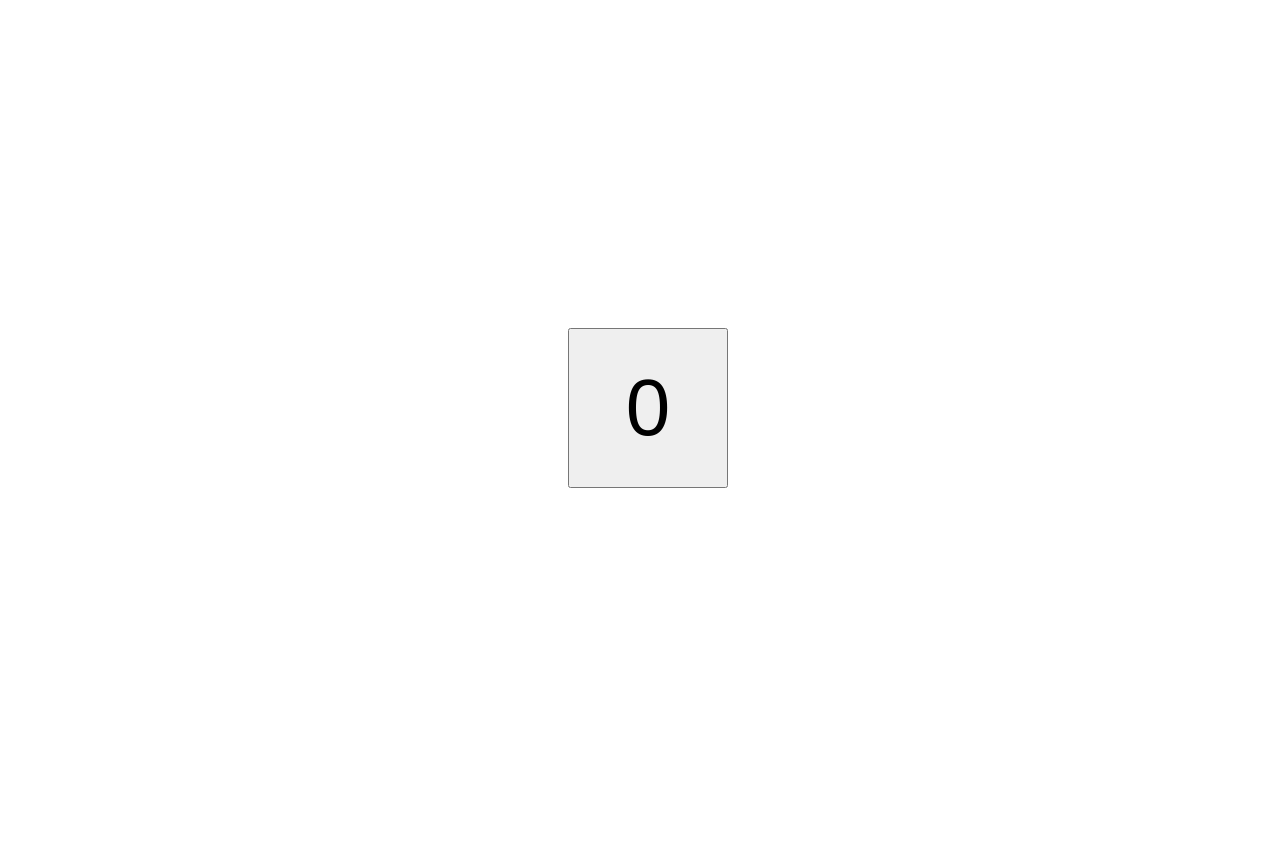
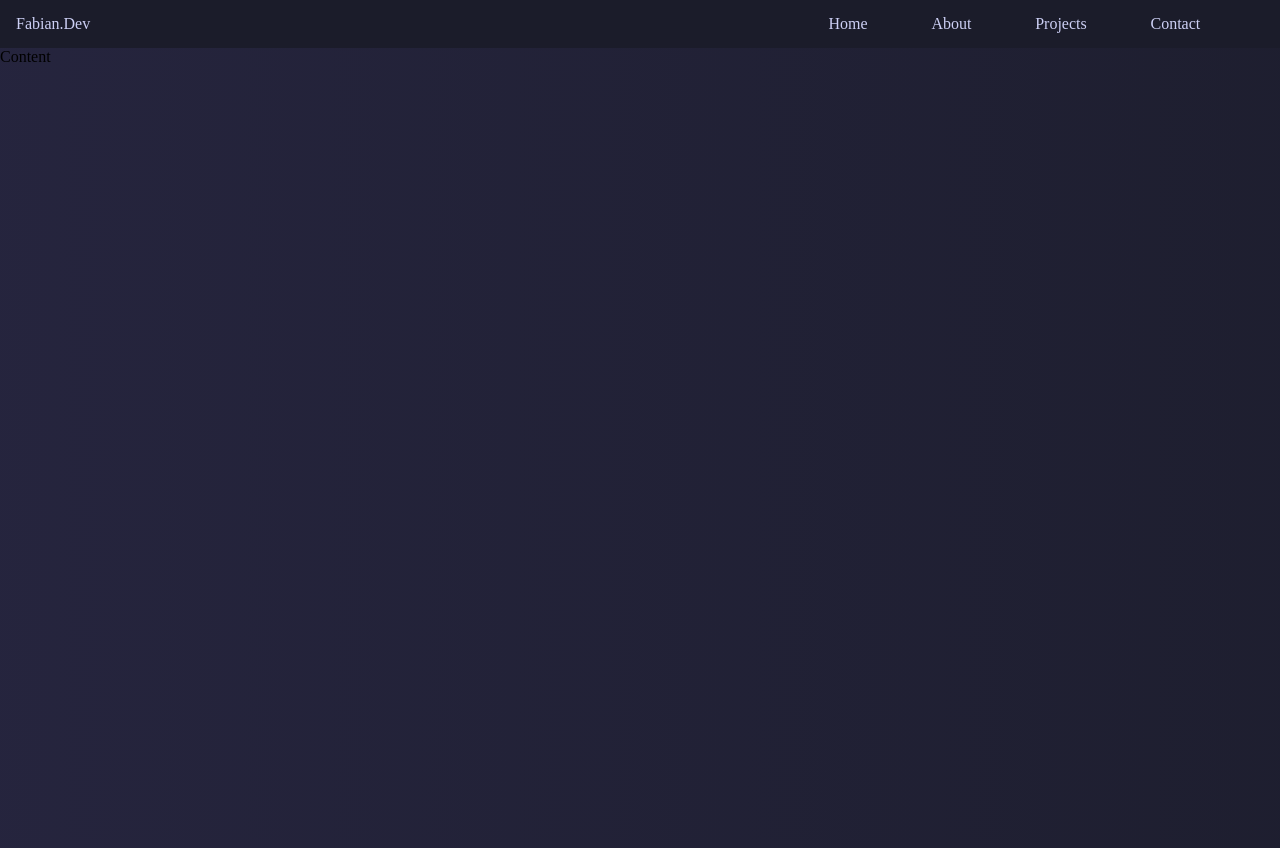
Before and after one commit to Fabianofski/portfolio, a SvelteKit app: page / in a window 1280 px wide. Before the commit the page ends 816 px from the top, so only its background shows below. Built offline with nearby package versions, Linux system fonts and the light colour scheme.

Commit message:
Added Navbar and Background

```diff
--- /dev/null
+++ b/src/routes/+layout.svelte
@@ -0,0 +1,45 @@
+<script>
+	import NavBar from './NavBar.svelte';
+</script>
+
+<NavBar />
+<slot />
+
+<style>
+	:root {
+		--background-color: #1b1c2a;
+		--secondary-background-color: #312e54;
+		--text-color: #cdd0f5;
+		--primary-color: #eee066;
+	}
+
+	:global(*) {
+		margin: 0;
+		padding: 0;
+		font: inherit;
+	}
+
+	:global(*),
+	:global(*)::before,
+	:global(*)::after {
+		box-sizing: border-box;
+	}
+
+	:global(img),
+	:global(picture),
+	:global(video),
+	:global(canvas),
+	:global(svg) {
+		display: block;
+		max-width: 100%;
+	}
+
+	:global(a) {
+		color: var(--text-color);
+		text-decoration: none;
+	}
+
+	:global(a):hover {
+		color: var(--primary-color);
+	}
+</style>
--- a/src/routes/+page.svelte
+++ b/src/routes/+page.svelte
@@ -1,29 +1,32 @@
 <script>
-  let counter = 0;
-
-  function incrementCount() {
-    counter++;
-  }
 </script>
 
 <div class="container">
-  <button on:click={incrementCount}>{counter}</button>
+	<h1>Content</h1>
 </div>
 
 <style>
-  .container {
-    display: flex;
-    justify-content: center;
-    align-items: center;
+	.container {
+		width: 100%;
+		min-height: 100vh;
 
-    height: 100vh;
-    width: 100vw;
-  }
+		background: linear-gradient(
+			90deg,
+			var(--secondary-background-color) 0,
+			var(--background-color) 100%
+		);
+		background-size: 300%;
+		background-position-x: 80%;
 
-  button {
-    font-size: 5rem;
+		animation: background-fade-in 4s ease-in-out;
+	}
 
-    height: 10rem;
-    width: 10rem;
-  }
+	@keyframes background-fade-in {
+		0% {
+			background-position-x: 0;
+		}
+		100% {
+			background-position-x: 80%;
+		}
+	}
 </style>
--- /dev/null
+++ b/src/routes/NavBar.svelte
@@ -0,0 +1,38 @@
+<nav>
+	<h1>Fabian.Dev</h1>
+	<ul>
+		<li><a href="#">Home</a></li>
+		<li><a href="#">About</a></li>
+		<li><a href="#">Projects</a></li>
+		<li><a href="#">Contact</a></li>
+	</ul>
+</nav>
+
+<style>
+	nav {
+		display: flex;
+		align-items: center;
+
+		height: 3rem;
+		padding: 1rem;
+		background-color: var(--background-color);
+
+		box-shadow: 0 6px 4px rgba(0, 0, 0, 0.25);
+	}
+
+	h1 {
+		color: var(--text-color);
+		width: 60%;
+	}
+
+	ul {
+		display: flex;
+		justify-content: space-evenly;
+		align-items: center;
+
+		height: 100%;
+		width: 40%;
+
+		list-style: none;
+	}
+</style>
--- /dev/null
+++ b/src/routes/about/+page.svelte
@@ -0,0 +1 @@
+<div> Hello !</div>
```
